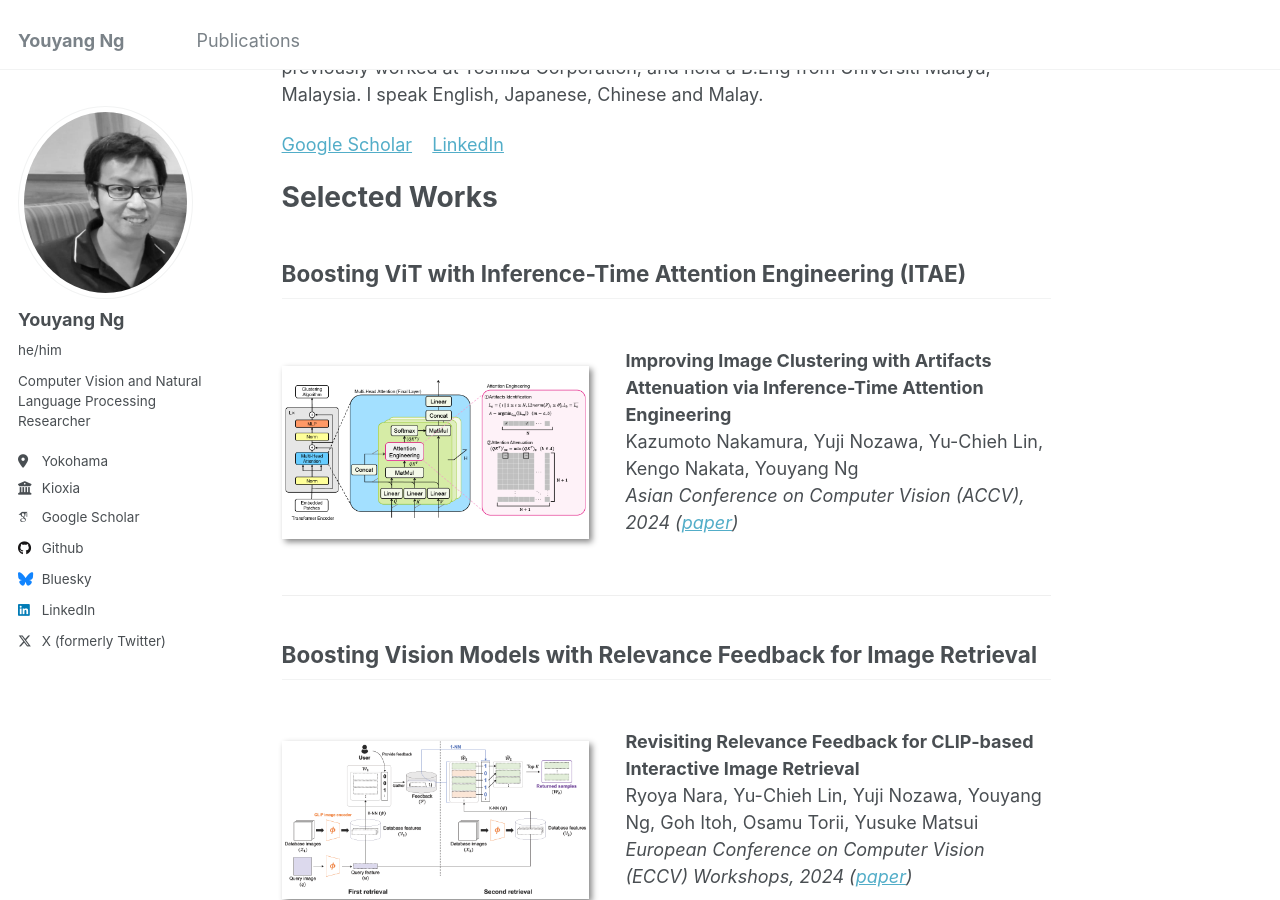
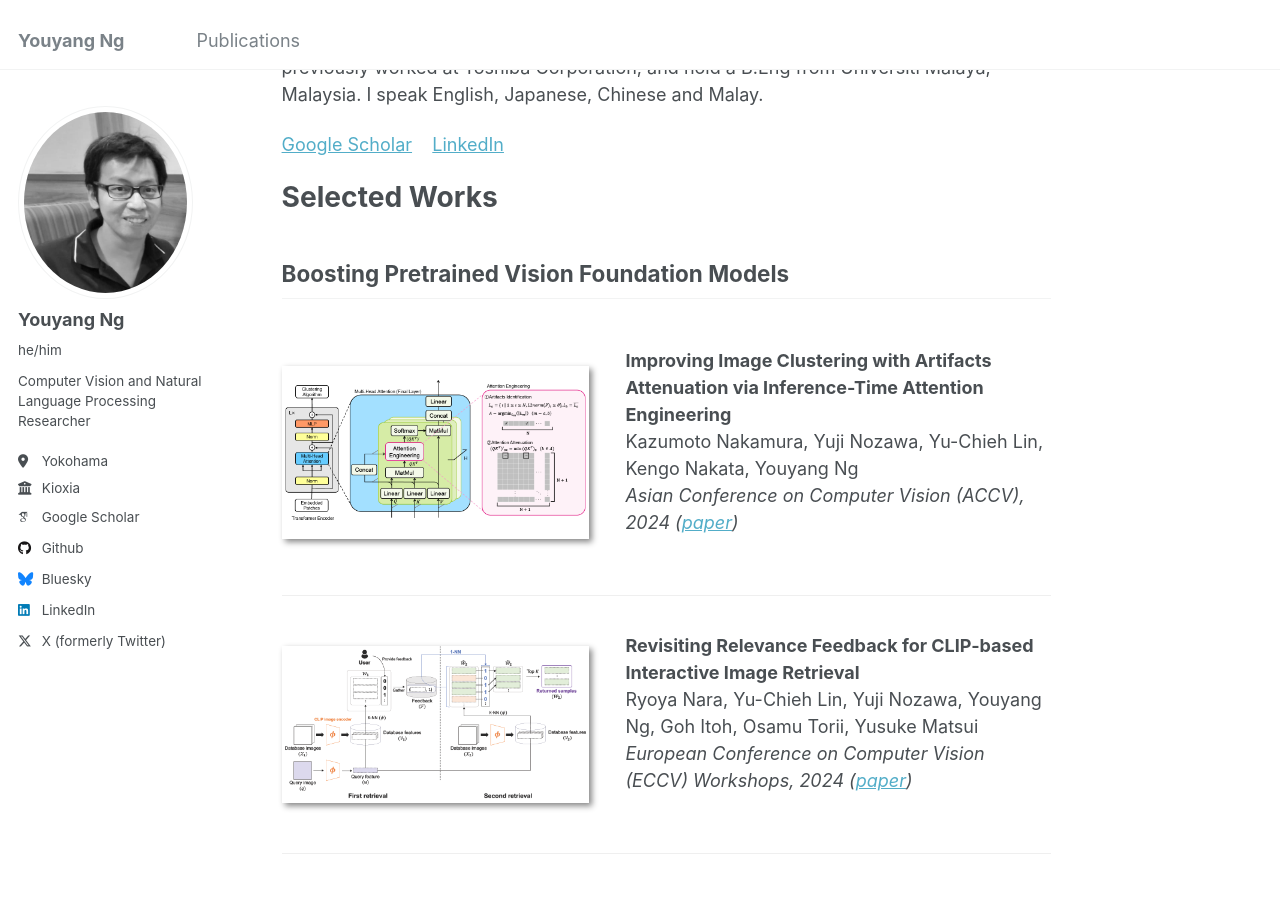
Before and after one commit to yy29/yy29.github.io, a Jekyll site: the page built from _pages/about.md, in a window 1280 px wide and 900 px high, scrolled down 361 px. Built offline with Jekyll 4.4.1, drawn with Linux system fonts in a browser that asks for light colours; some web fonts are replaced.

Commit message:
Update about.md

```diff
--- a/_pages/about.md
+++ b/_pages/about.md
@@ -15,7 +15,7 @@ I have co-authored over 30 patents and research articles including publications
 
 Selected Works
 ======
-## Boosting ViT with Inference-Time Attention Engineering (ITAE)
+## Boosting Pretrained Vision Foundation Models
 <div class="paper-box"><div class="paper-box-image"><img src="../images/2024_itae.png" alt="sym" width="100%"></div>
 <div class="paper-box-text" markdown="1">
 
@@ -25,7 +25,6 @@ Kazumoto Nakamura, Yuji Nozawa, Yu-Chieh Lin, Kengo Nakata, Youyang Ng
 </div>
 </div>
 
-## Boosting Vision Models with Relevance Feedback for Image Retrieval
 <div class="paper-box"><div class="paper-box-image"><img src="../images/2024_feedback.png" alt="sym" width="100%"></div>
 <div class="paper-box-text" markdown="1">
 
```
